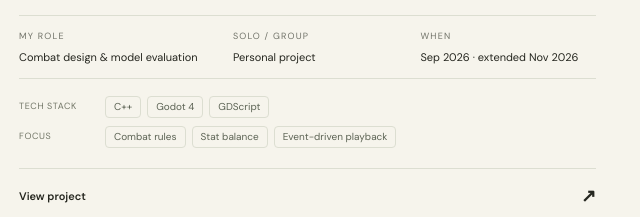
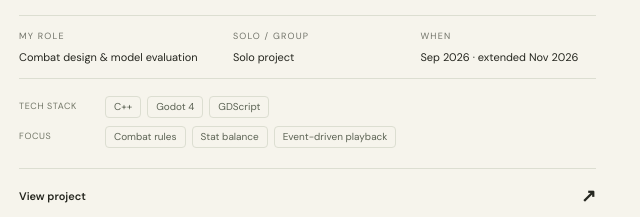
Before and after one commit to UluruMao/ulurumao.github.io, a plain HTML site: page portfolio.html in a window 1280 px wide. Shown: the part 2530-2747 px from the top of the page, 29-669 px from the left. Drawn offline with Linux system fonts and the light colour scheme.

Commit message:
Update portfolio.html

```diff
--- a/portfolio.html
+++ b/portfolio.html
@@ -51,7 +51,7 @@
       <div class="project-image"><img src="assets/projects/monsterfront-cover.webp" alt="Monsterfront combat screen with two monster teams, health bars and a turn journal" loading="lazy" width="720" height="540"><span class="project-index">05 / Systems &amp; rules</span><span class="project-go" aria-hidden="true">↗</span></div>
       <div class="project-meta"><h3><a class="project-open" href="monsterfront.html" aria-label="View Monsterfront">Monsterfront</a></h3><span class="project-kind">Systems &amp; rules</span></div>
       <p class="project-description">A C++ monster-battle assignment extended into a Godot prototype about combat balance, consistent turns, and readable feedback.</p>
-      <dl class="card-facts"><div><dt>My role</dt><dd>Combat design &amp; model evaluation</dd></div><div><dt>Solo / group</dt><dd>Personal project</dd></div><div><dt>When</dt><dd>Sep 2026 · extended Nov 2026</dd></div></dl>
+      <dl class="card-facts"><div><dt>My role</dt><dd>Combat design &amp; model evaluation</dd></div><div><dt>Solo / group</dt><dd>Solo project</dd></div><div><dt>When</dt><dd>Sep 2026 · extended Nov 2026</dd></div></dl>
       <div class="card-tags"><div class="project-tag-group"><span class="tag-label">Tech stack</span><div class="tags"><span class="tag">C++</span><span class="tag">Godot 4</span><span class="tag">GDScript</span></div></div><div class="project-tag-group"><span class="tag-label">Focus</span><div class="tags"><span class="tag">Combat rules</span><span class="tag">Stat balance</span><span class="tag">Event-driven playback</span></div></div></div>
       <span class="project-read" aria-hidden="true">View project <span>↗</span></span>
     </article></div></section></main>
```
